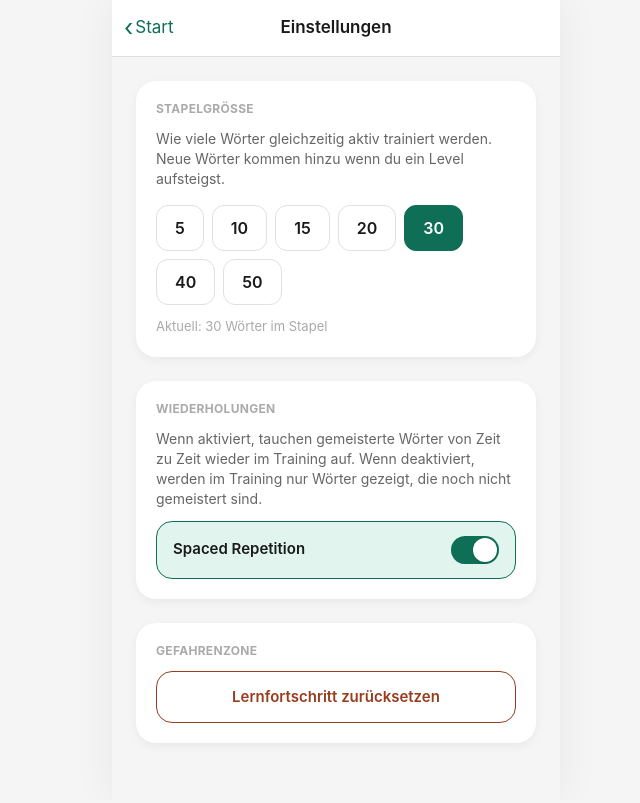
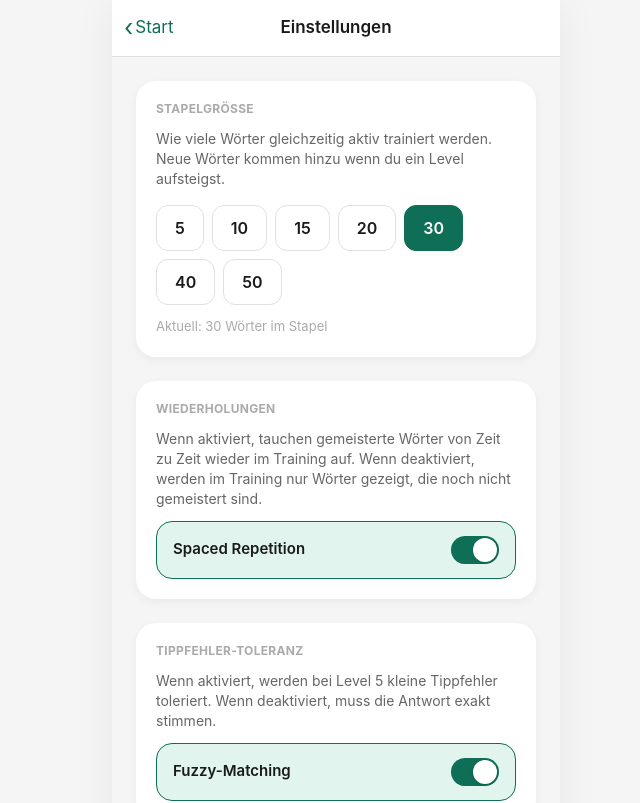
Before and after one commit to SimonEich/lla-NextJS, a Next.js app: page /settings in a window 1280 px wide. Shown: the top 803 px of the page, without its empty margins (304-944 px from the left). Built offline with nearby package versions, Linux system fonts and the light colour scheme.

Commit message:
fuzzy matiching on off

```diff
--- a/src/app/settings/page.tsx
+++ b/src/app/settings/page.tsx
@@ -98,6 +98,33 @@ export default function SettingsScreen() {
               </button>
             </div>
 
+            {/* Fuzzy matching */}
+            <div className="flex flex-col gap-3 rounded-[20px] bg-white p-5 shadow-[0_3px_10px_rgba(0,0,0,0.05)]">
+              <p className="text-xs font-bold tracking-wide text-muted-2">TIPPFEHLER-TOLERANZ</p>
+              <p className="text-sm leading-5 text-[#666]">
+                Wenn aktiviert, werden bei Level 5 kleine Tippfehler toleriert. Wenn deaktiviert,
+                muss die Antwort exakt stimmen.
+              </p>
+              <button
+                type="button"
+                onClick={() =>
+                  handleSave({ ...settings, fuzzyMatchingEnabled: !settings.fuzzyMatchingEnabled })
+                }
+                className={`flex items-center justify-between rounded-2xl border-[1.5px] px-4 py-3.5 ${
+                  settings.fuzzyMatchingEnabled ? "border-brand bg-correct-bg" : "border-border bg-white"
+                }`}
+              >
+                <span className="text-[15px] font-semibold text-ink">Fuzzy-Matching</span>
+                <span
+                  className={`flex h-7 w-12 shrink-0 items-center rounded-full px-0.5 transition-colors ${
+                    settings.fuzzyMatchingEnabled ? "justify-end bg-brand" : "justify-start bg-[#ddd]"
+                  }`}
+                >
+                  <span className="h-6 w-6 rounded-full bg-white shadow" />
+                </span>
+              </button>
+            </div>
+
             {saved && (
               <div className="rounded-xl bg-correct-bg p-3.5 text-center">
                 <p className="font-bold text-brand">Gespeichert ✓</p>
--- a/src/components/levels/FreeInput.tsx
+++ b/src/components/levels/FreeInput.tsx
@@ -1,10 +1,11 @@
 "use client";
 
-import { useState } from "react";
+import { useState, useEffect } from "react";
 import { MultiData } from "@/types/session";
 import { Card } from "@/components/ui/Card";
 import { fuzzyMatch } from "@/utils/fuzzy";
 import { useSpeechRecognition } from "@/hooks/useSpeechRecognition";
+import { settingsService } from "@/services/settingsService";
 
 type Props = {
   data: MultiData;
@@ -21,15 +22,22 @@ export function FreeInput({ data, onAnswer }: Props) {
   const [input, setInput] = useState("");
   const [result, setResult] = useState<"correct" | "wrong" | null>(null);
   const [micError, setMicError] = useState<string | null>(null);
+  const [fuzzyEnabled, setFuzzyEnabled] = useState(true);
   const { supported: micSupported, listening, start, stop } = useSpeechRecognition("es-ES");
   const { word, verbForm } = data;
   // Verbs at level 5 test one specific conjugation form at a time (see
   // useSession's pickVerbForm) instead of always the infinitive.
   const expectedAnswer = verbForm?.expected ?? word.target;
 
+  useEffect(() => {
+    settingsService.load().then((s) => setFuzzyEnabled(s.fuzzyMatchingEnabled));
+  }, []);
+
   function submitAnswer(value: string) {
     if (result || !value.trim()) return;
-    const isCorrect = fuzzyMatch(value, expectedAnswer);
+    const isCorrect = fuzzyEnabled
+      ? fuzzyMatch(value, expectedAnswer)
+      : value.trim().toLowerCase() === expectedAnswer.trim().toLowerCase();
     setResult(isCorrect ? "correct" : "wrong");
     setTimeout(() => {
       setInput("");
--- a/src/services/settingsService.ts
+++ b/src/services/settingsService.ts
@@ -5,11 +5,15 @@ export type AppSettings = {
   // When off, mastered/review words never resurface in a normal learning
   // session — only words that aren't mastered yet are shown.
   spacedRepetitionEnabled: boolean;
+  // When off, level 5 requires an exact match instead of tolerating small
+  // typos.
+  fuzzyMatchingEnabled: boolean;
 };
 
 const DEFAULTS: AppSettings = {
   maxStackSize: 30,
   spacedRepetitionEnabled: true,
+  fuzzyMatchingEnabled: true,
 };
 
 export const settingsService = {
```
Also changed, not shown: public/sw.js, 1 other file (tests, documents, lock files or other folders).
